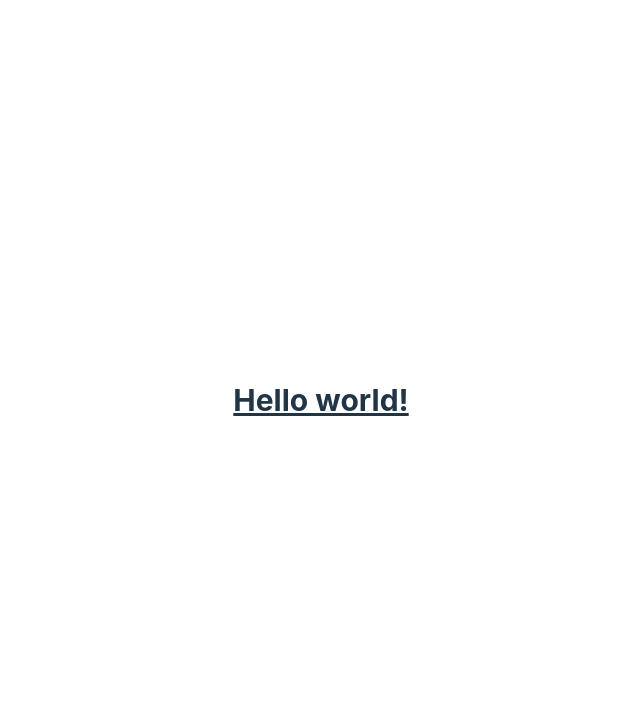
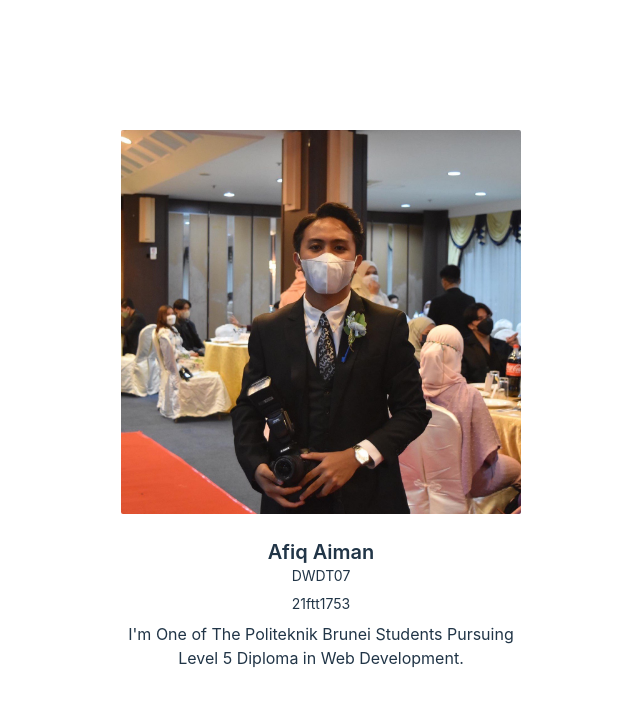
Before and after one commit to 21ftt1753/21ftt1753-as3, a Vue app: page / in a window 1280 px wide. Shown: the top 706 px of the page, without its empty margins (319-959 px from the left). Built offline with nearby package versions, Linux system fonts and the light colour scheme.

Commit message:
updated files

```diff
--- a/src/App.vue
+++ b/src/App.vue
@@ -3,22 +3,14 @@ import HelloWorld from './components/HelloWorld.vue'
 </script>
 
 <template>
-  <h1 class="text-3xl font-bold underline">
-    Hello world!
-  </h1>
+	<div class="flex flex-col max-w-md p-6 dark:bg-gray-900 dark:text-gray-100">
+		<img src="\src\assets\apik.jpg" alt="" class="flex-shrink-0 object-cover h-64 rounded-sm sm:h-96 dark:bg-gray-500 aspect-square">
+		<div>
+      <br>
+			<h2 class="text-xl font-semibold"> Afiq Aiman </h2>
+			<span class="block pb-2 text-sm dark:text-gray-400"> DWDT07 </span>
+			<span class="block pb-2 text-sm dark:text-gray-400"> 21ftt1753 </span>
+			<p>I'm One of The Politeknik Brunei Students Pursuing Level 5 Diploma in Web Development.</p>
+		</div>
+	</div>
 </template>
-
-<!-- <style scoped>
-.logo {
-  height: 6em;
-  padding: 1.5em;
-  will-change: filter;
-  transition: filter 300ms;
-}
-.logo:hover {
-  filter: drop-shadow(0 0 2em #646cffaa);
-}
-.logo.vue:hover {
-  filter: drop-shadow(0 0 2em #42b883aa);
-}
-</style> -->
--- a/src/style.css
+++ b/src/style.css
@@ -42,6 +42,7 @@ body {
   place-items: center;
   min-width: 320px;
   min-height: 100vh;
+
 }
 
 h1 {
--- a/vite.config.js
+++ b/vite.config.js
@@ -4,5 +4,5 @@ import vue from '@vitejs/plugin-vue'
 // https://vitejs.dev/config/
 export default defineConfig({
   base: '/21ftt1753-as3/',
-  plugins: [vue()]
+  plugins: [vue()],
 })
```
